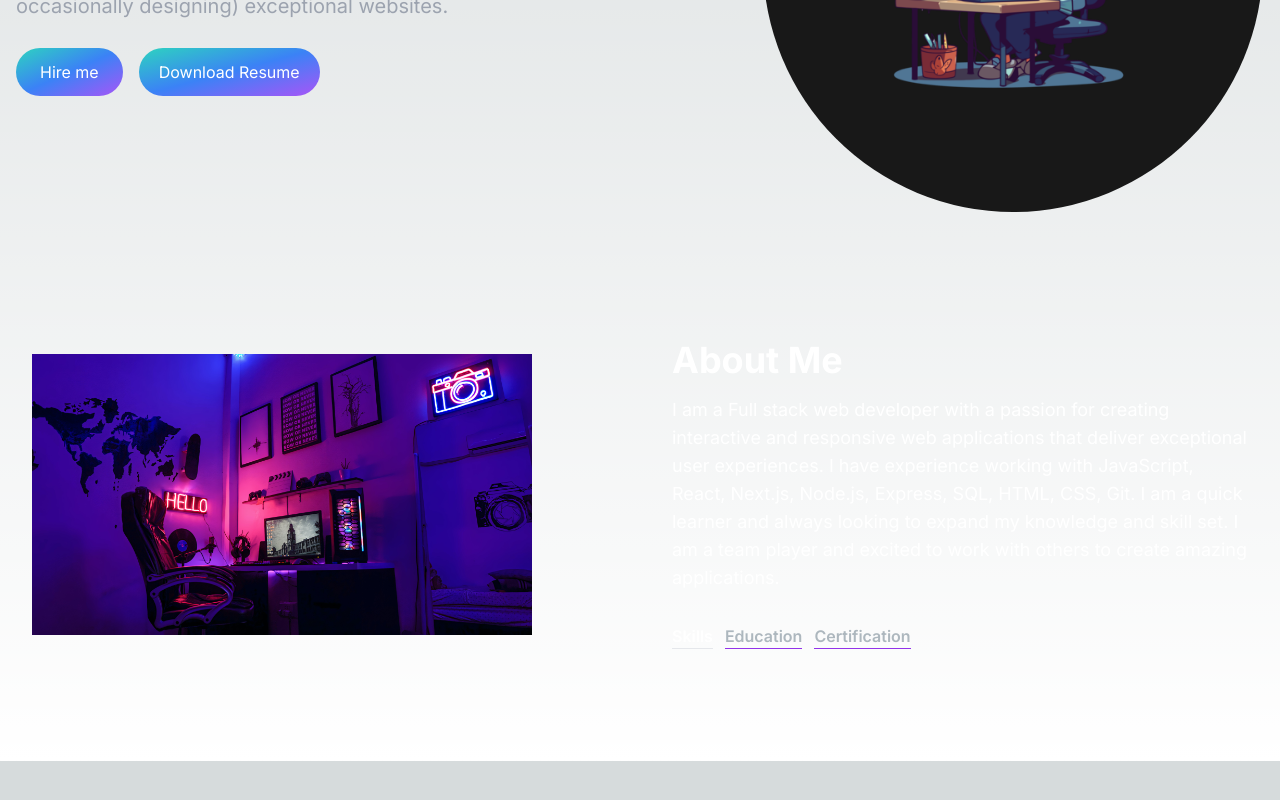
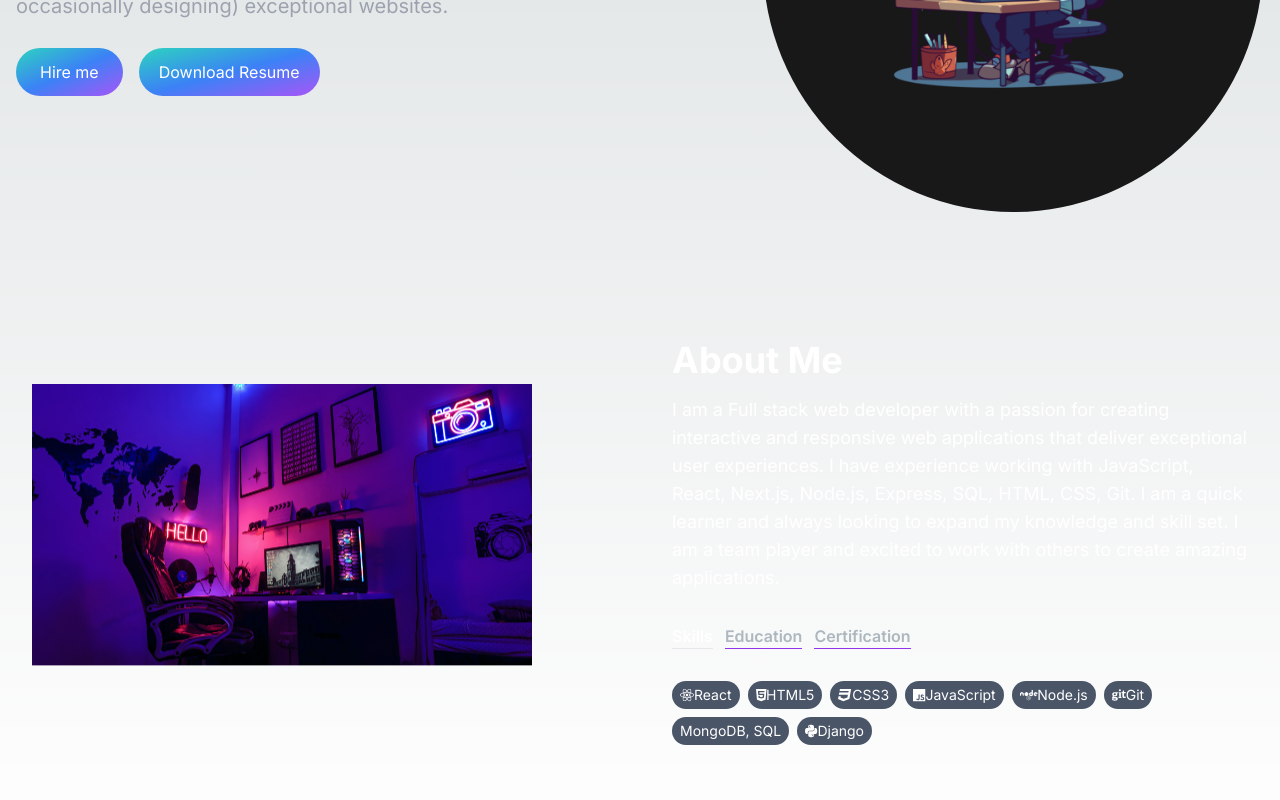
Before and after one commit to nischay-chauhan/Portfolio, a Next.js app in the folder portfolio/portfolio/: page / in a window 1280 px wide. Shown: the part 496-1296 px from the top of the page. Before the commit the page ends 1257 px from the top, so only its background shows below. Built offline with nearby package versions, Linux system fonts and the light colour scheme.

Commit message:
AboutSection:2

```diff
--- a/portfolio/portfolio/app/components/AboutSection.jsx
+++ b/portfolio/portfolio/app/components/AboutSection.jsx
@@ -3,6 +3,38 @@ import React, { useTransition } from "react";
 import Image from "next/image";
 import { useState } from "react";
 import TabButton from "./TabButton";
+import SkillsList from "./SkillsList";
+
+const TAB_DATA = [
+    {
+        id: "Skills",
+        title: "Skills",
+        content : <SkillsList />
+
+    },
+    {
+        id: "Education",
+        title: "Education",
+        content : (
+            <ul className="list-disc pl-2">
+                <li>BE Information Technology </li>
+                <li>University Insitute of Technology , Chandigarh</li>
+                <li>2022-2026</li>
+            </ul>
+        )
+    },
+    {
+        id : "Certification",
+        title : "Certification",
+        content : (
+            <ul className="list-disc pl-2">
+            <li>Lorem ipsum dolor sit amet, consectetur </li>
+            <li>Pellentesque habitant morbi tristique senecs.</li>
+            </ul>
+        )
+    },
+
+]
 
 const AboutSection = () => {
   const [tab, setTab] = useState("Skills");
@@ -16,9 +48,26 @@ const AboutSection = () => {
 
   return (
     <section className="text-white ">
+          <style jsx>{`
+        @keyframes floatUpDown {
+          0%, 100% {
+            transform: translateY(5px);
+          }
+          50% {
+            transform: translateY(-20px);
+          }
+        }
+
+        .floating-image {
+          animation: floatUpDown 3s ease-in-out infinite;
+        }
+      `}</style>
+
       <div className="md:grid md:grid-cols-2 gap-8 items-center py-8 px-4 xl:gap-16 sm:py-16 xl-px-16">
-        <Image src={"/image/about.jpg"} width={500} height={500} alt="Pc-pic" />
-        <div>
+      <div className="md:h-80 overflow-hidden relative floating-image">
+          <Image src={"/image/about.jpg"} width={500} height={500} alt="Pc-pic" />
+        </div>
+        <div className="mt-4 md:mt-0 text-left flex flex-col h-full">
           <h2 className="text-4xl font-bold text-white mb-4">About Me</h2>
           <p className="text-base lg:text-lg">
             I am a Full stack web developer with a passion for creating
@@ -50,6 +99,7 @@ const AboutSection = () => {
               Certification
             </TabButton>
           </div>
+          <div className="mt-8">{TAB_DATA.find((t) => t.id === tab).content}</div>
         </div>
       </div>
     </section>
--- /dev/null
+++ b/portfolio/portfolio/app/components/SkillsList.jsx
@@ -0,0 +1,37 @@
+// SkillsList.jsx
+import React from "react";
+import { FontAwesomeIcon } from "@fortawesome/react-fontawesome";
+import { faReact, faHtml5, faCss3, faJs, faNode, faGit, faDatabase, faPython } from "@fortawesome/free-brands-svg-icons";
+
+const SkillsList = () => {
+  return (
+    <div className="flex flex-wrap gap-2">
+      <p style={{ background: "#4A5568" }} className="inline-flex items-center px-2 py-1 rounded-full text-sm text-white">
+        <FontAwesomeIcon icon={faReact} /> React
+      </p>
+      <p style={{ background: "#4A5568" }} className="inline-flex items-center px-2 py-1 rounded-full text-sm text-white">
+        <FontAwesomeIcon icon={faHtml5} /> HTML5
+      </p>
+      <p style={{ background: "#4A5568" }} className="inline-flex items-center px-2 py-1 rounded-full text-sm text-white">
+        <FontAwesomeIcon icon={faCss3} /> CSS3
+      </p>
+      <p style={{ background: "#4A5568" }} className="inline-flex items-center px-2 py-1 rounded-full text-sm text-white">
+        <FontAwesomeIcon icon={faJs} /> JavaScript
+      </p>
+      <p style={{ background: "#4A5568" }} className="inline-flex items-center px-2 py-1 rounded-full text-sm text-white">
+        <FontAwesomeIcon icon={faNode} /> Node.js
+      </p>
+      <p style={{ background: "#4A5568" }} className="inline-flex items-center px-2 py-1 rounded-full text-sm text-white">
+        <FontAwesomeIcon icon={faGit} /> Git
+      </p>
+      <p style={{ background: "#4A5568" }} className="inline-flex items-center px-2 py-1 rounded-full text-sm text-white">
+        <FontAwesomeIcon icon={faDatabase} /> MongoDB, SQL
+      </p>
+      <p style={{ background: "#4A5568" }} className="inline-flex items-center px-2 py-1 rounded-full text-sm text-white">
+        <FontAwesomeIcon icon={faPython} /> Django
+      </p>
+    </div>
+  );
+};
+
+export default SkillsList;
--- a/portfolio/portfolio/package.json
+++ b/portfolio/portfolio/package.json
@@ -9,6 +9,9 @@
     "lint": "next lint"
   },
   "dependencies": {
+    "@fortawesome/fontawesome-svg-core": "^6.5.1",
+    "@fortawesome/free-brands-svg-icons": "^6.5.1",
+    "@fortawesome/react-fontawesome": "^0.2.0",
     "@heroicons/react": "^2.1.1",
     "next": "14.0.4",
     "react": "^18",
```
Also changed, not shown: 1 other file (tests, documents, lock files or other folders).
